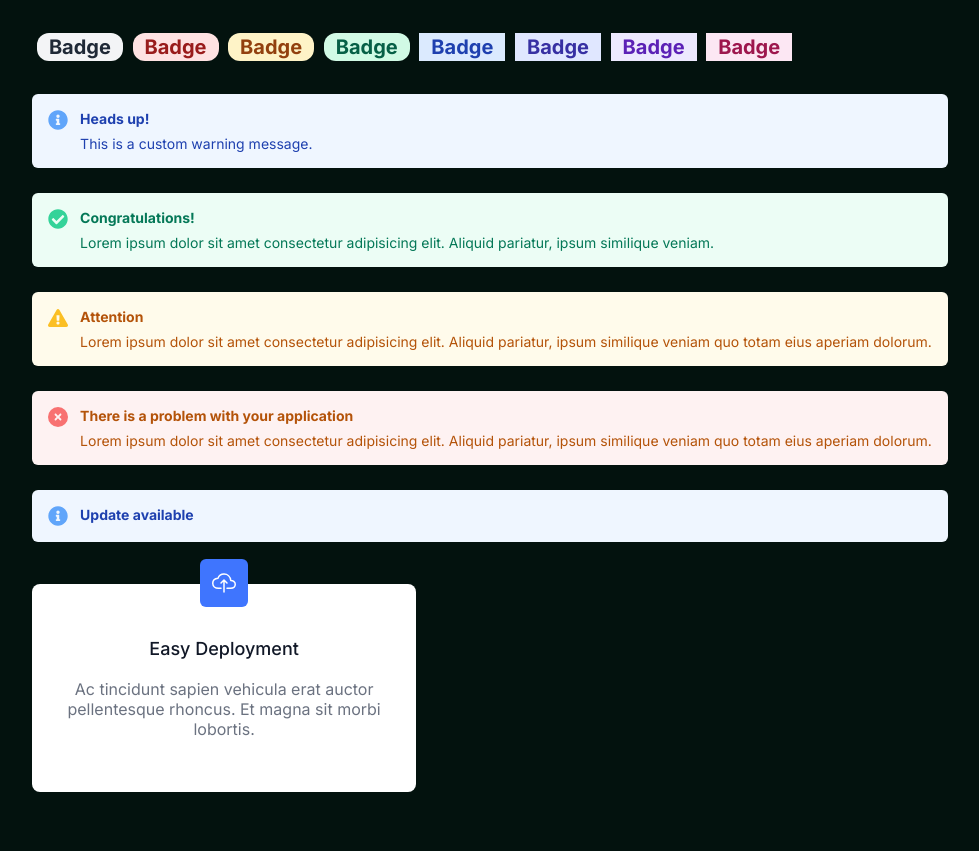
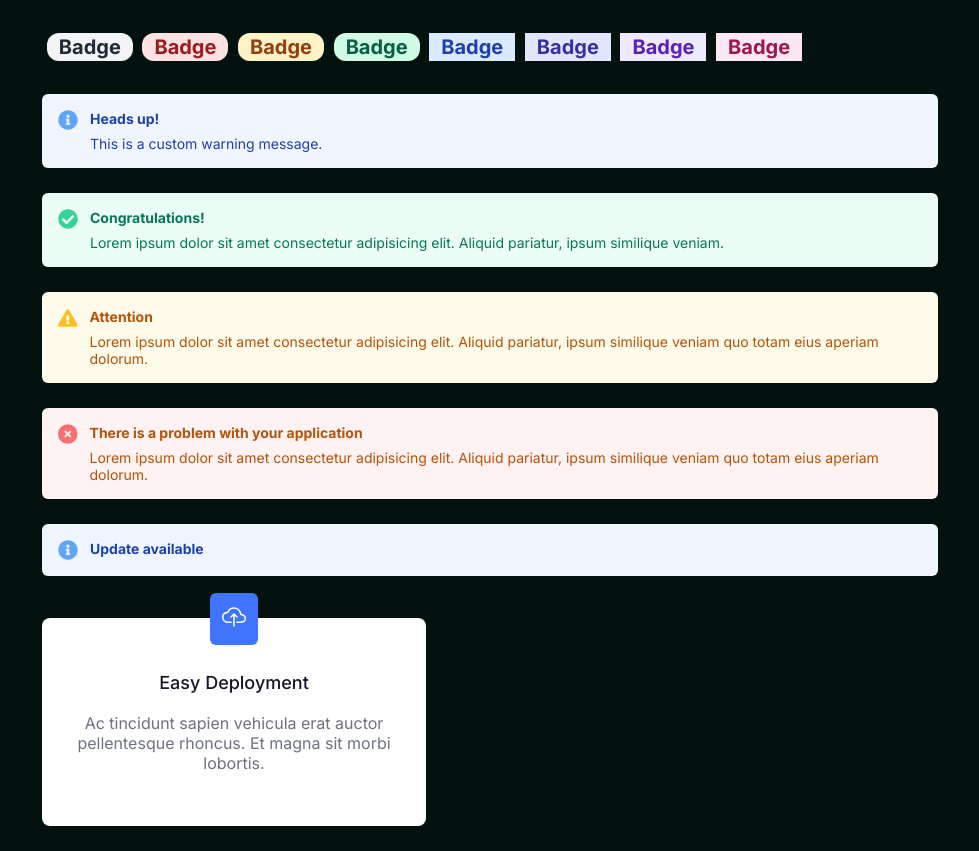
Before and after one commit to sabrinamaral/component_library, a React (Vite) app: page / in a window 1280 px wide. Shown: the whole page, without its empty margins (150-1129 px from the left). Before the commit the page ends 817 px from the top, so only its background shows below. Built offline with nearby package versions, Linux system fonts and the light colour scheme.

Commit message:
refactor: extract icon into prop for declarative usage

```diff
--- a/src/App.jsx
+++ b/src/App.jsx
@@ -45,19 +45,11 @@ export default function App() {
       <Banner status="neutral">
         <h1>Update available</h1>
       </Banner>
-      <Card>
-        <i>
-          <IoCloudUploadOutline
-            style={{
-              height: "48px",
-              width: "48px",
-              background: "#3f75fe",
-              color: "#fff",
-              borderRadius: "6px",
-              padding: "12px",
-            }}
-          />
-        </i>
+      <Card
+        icon={<IoCloudUploadOutline className="icon-style" />}
+        iconBackground={"#3f75fe"}
+        iconColor={"#fff"}
+      >
         <h1>Easy Deployment</h1>
         <p>
           Ac tincidunt sapien vehicula erat auctor pellentesque rhoncus. Et
--- a/src/components/Card.jsx
+++ b/src/components/Card.jsx
@@ -1,3 +1,20 @@
-export default function Card({ children }) {
-  return <div className="card">{children}</div>;
+import { IoCloudUploadOutline } from "react-icons/io5";
+
+export default function Card({
+  icon = <IoCloudUploadOutline className="icon-style" />,
+  iconBackground,
+  iconColor,
+  children,
+}) {
+  const styles = {
+    background: iconBackground || "#3f75fe",
+    color: iconColor || "#fff",
+  };
+
+  return (
+    <div className="card">
+      <span style={styles}>{icon}</span>
+      {children}
+    </div>
+  );
 }
--- a/src/index.css
+++ b/src/index.css
@@ -12,6 +12,7 @@ body {
   align-items: center;
   justify-content: center;
   margin-block: 25px;
+  margin-inline: 42px;
 }
 
 /* BADGE */
@@ -30,7 +31,7 @@ body {
 
 /* BANNER */
 .banner {
-  min-width: 896px;
+  max-width: 896px;
   display: flex;
   align-items: flex-start;
   gap: 12px;
@@ -49,7 +50,6 @@ body {
 }
 
 /* CARD */
-
 .card {
   background-color: #fff;
   max-width: 384px;
@@ -76,7 +76,14 @@ body {
   text-align: center;
 }
 
-.card i {
+.card > span {
   position: absolute;
   top: -25px;
+  border-radius: 6px;
 }
+
+.card > span .icon-style {
+  height: 48px;
+  width: 48px;
+  padding: 12px;
+}
```
